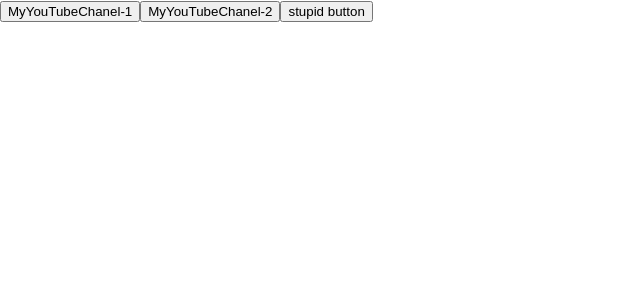
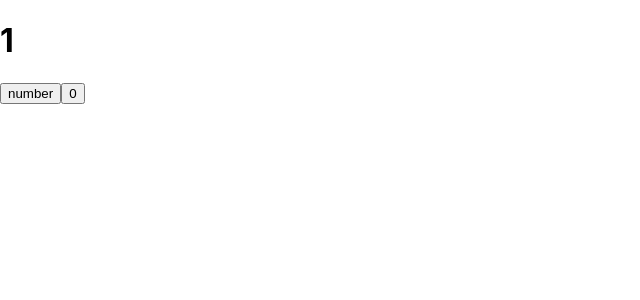
Before and after one commit to sozzuro/mikrotasks, a React (Create React App) app: page / in a window 1280 px wide. Shown: the top 300 px of the page, without its empty margins (0-640 px from the left). Built offline with nearby package versions, Linux system fonts and the light colour scheme.

Commit message:
feat: created fourth microtask (useState)

```diff
--- a/src/App.tsx
+++ b/src/App.tsx
@@ -1,4 +1,4 @@
-import React from 'react';
+import React, {useState} from 'react';
 import Body from './hw/hw1/Body';
 import Header from "./hw/hw1/Header";
 import Footer from "./hw/hw1/Footer";
@@ -39,6 +39,18 @@
         console.log('Im stupid button');
     }
 
+    let [a, setA] = useState(1);
+
+    const onClickHandler = () => {
+        setA(++a);
+        console.log(a);
+    }
+
+    const onClickHandlerZero = () => {
+        setA(0);
+        console.log(a);
+    }
+
     return (
         <div>
             {/*FIRST TASK*/}
@@ -50,9 +62,14 @@
             {/*<NewComponent students={students} topCars={topCars}/>*/}
 
             {/*THIRD TASK*/}
-            <Button name={'MyYouTubeChanel-1'} callback={() => Button1foo('Im Vasya', 21, 'Live in Minsk')}/>
-            <Button name={'MyYouTubeChanel-2'} callback={() => Button2foo('Im Vanya')}/>
-            <Button name={'stupid button'} callback={Button3foo}/>
+            {/*<Button name={'MyYouTubeChanel-1'} callback={() => Button1foo('Im Vasya', 21, 'Live in Minsk')}/>*/}
+            {/*<Button name={'MyYouTubeChanel-2'} callback={() => Button2foo('Im Vanya')}/>*/}
+            {/*<Button name={'stupid button'} callback={Button3foo}/>*/}
+
+            {/*Fourth TASK*/}
+            <h1>{a}</h1>
+            <button onClick={onClickHandler}>number</button>
+            <button onClick={onClickHandlerZero}>0</button>
         </div>
     );
 }
```
